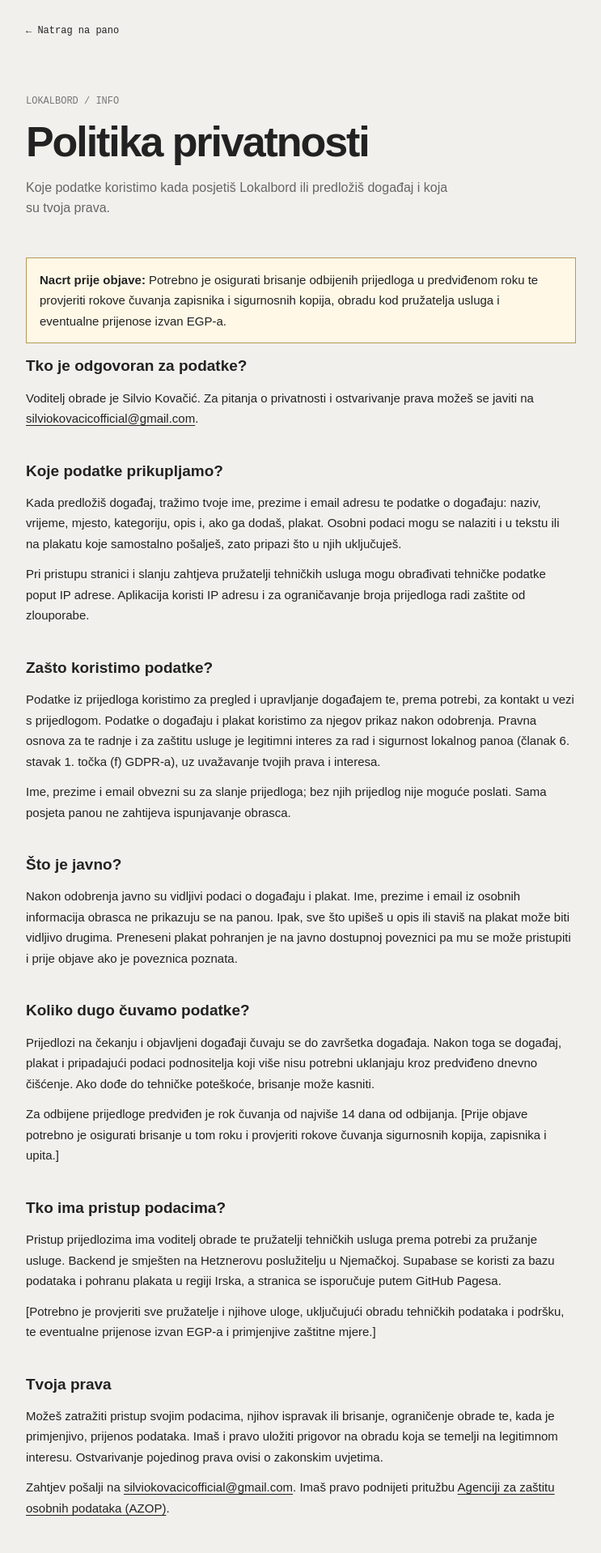
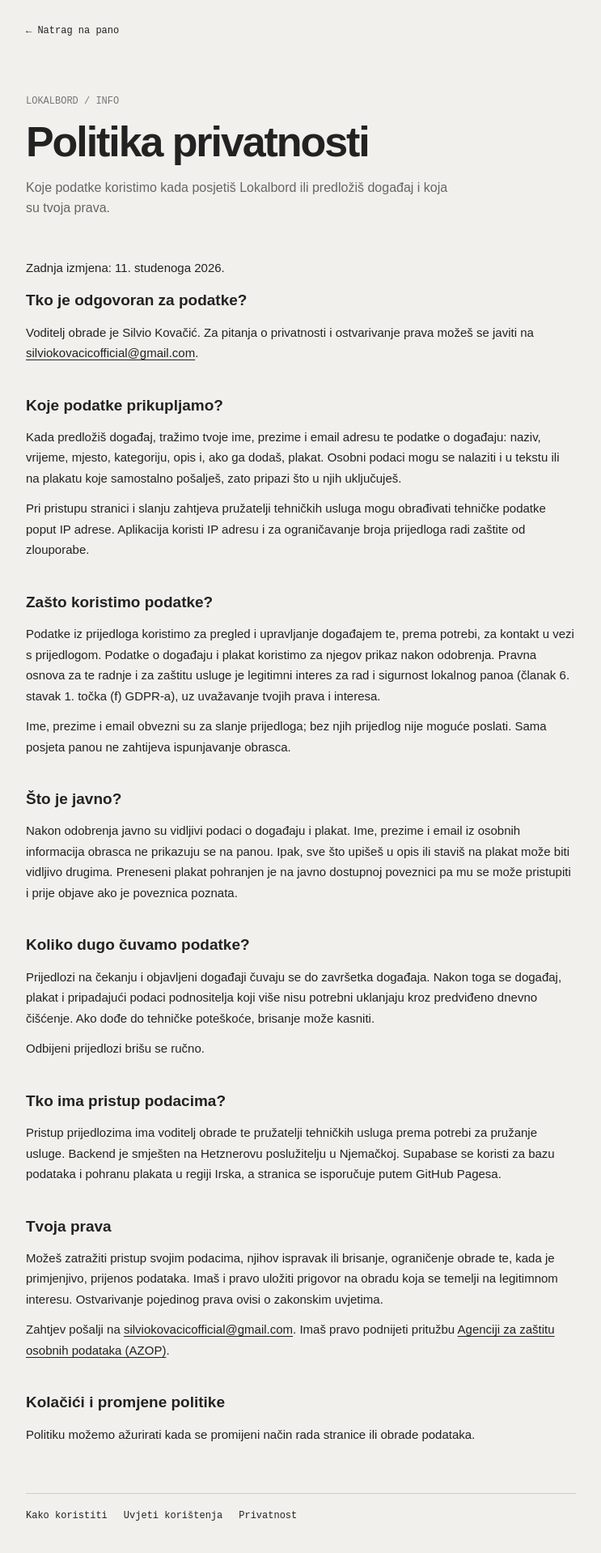
Before and after one commit to skovacic1998/lokalbord, a Next.js app: page /politika-privatnosti in a window 1280 px wide. Shown: the top 1918 px of the page at 81% size, without its empty margins (268-1011 px from the left). Built offline with nearby package versions, Linux system fonts and the light colour scheme.

Commit message:
Update privacy policy

```diff
--- a/src/app/politika-privatnosti/page.tsx
+++ b/src/app/politika-privatnosti/page.tsx
@@ -6,7 +6,7 @@ export const metadata: Metadata = { title: "Politika privatnosti — Lokalbord"
 export default function PrivacyPage() {
   return (
     <InfoPage title="Politika privatnosti" intro="Koje podatke koristimo kada posjetiš Lokalbord ili predložiš događaj i koja su tvoja prava.">
-      <p className="info-draft"><strong>Nacrt prije objave:</strong> Potrebno je osigurati brisanje odbijenih prijedloga u predviđenom roku te provjeriti rokove čuvanja zapisnika i sigurnosnih kopija, obradu kod pružatelja usluga i eventualne prijenose izvan EGP-a.</p>
+      <p>Zadnja izmjena: 11. studenoga 2026.</p>
       <section>
         <h2>Tko je odgovoran za podatke?</h2>
         <p>Voditelj obrade je Silvio Kovačić. Za pitanja o privatnosti i ostvarivanje prava možeš se javiti na <a href="mailto:silviokovacicofficial@gmail.com">silviokovacicofficial@gmail.com</a>.</p>
@@ -28,12 +28,11 @@ export default function PrivacyPage() {
       <section>
         <h2>Koliko dugo čuvamo podatke?</h2>
         <p>Prijedlozi na čekanju i objavljeni događaji čuvaju se do završetka događaja. Nakon toga se događaj, plakat i pripadajući podaci podnositelja koji više nisu potrebni uklanjaju kroz predviđeno dnevno čišćenje. Ako dođe do tehničke poteškoće, brisanje može kasniti.</p>
-        <p>Za odbijene prijedloge predviđen je rok čuvanja od najviše 14 dana od odbijanja. [Prije objave potrebno je osigurati brisanje u tom roku i provjeriti rokove čuvanja sigurnosnih kopija, zapisnika i upita.]</p>
+        <p>Odbijeni prijedlozi brišu se ručno.</p>
       </section>
       <section>
         <h2>Tko ima pristup podacima?</h2>
         <p>Pristup prijedlozima ima voditelj obrade te pružatelji tehničkih usluga prema potrebi za pružanje usluge. Backend je smješten na Hetznerovu poslužitelju u Njemačkoj. Supabase se koristi za bazu podataka i pohranu plakata u regiji Irska, a stranica se isporučuje putem GitHub Pagesa.</p>
-        <p>[Potrebno je provjeriti sve pružatelje i njihove uloge, uključujući obradu tehničkih podataka i podršku, te eventualne prijenose izvan EGP-a i primjenjive zaštitne mjere.]</p>
       </section>
       <section>
         <h2>Tvoja prava</h2>
@@ -42,7 +41,7 @@ export default function PrivacyPage() {
       </section>
       <section>
         <h2>Kolačići i promjene politike</h2>
-        <p>[Potrebno je provjeriti koriste li stranica i svi pružatelji kolačiće ili slične tehnologije te ovdje opisati njihovu svrhu i postavke.] Politiku možemo ažurirati kada se promijeni način rada stranice ili obrade podataka.</p>
+        <p>Politiku možemo ažurirati kada se promijeni način rada stranice ili obrade podataka.</p>
       </section>
     </InfoPage>
   );
```
